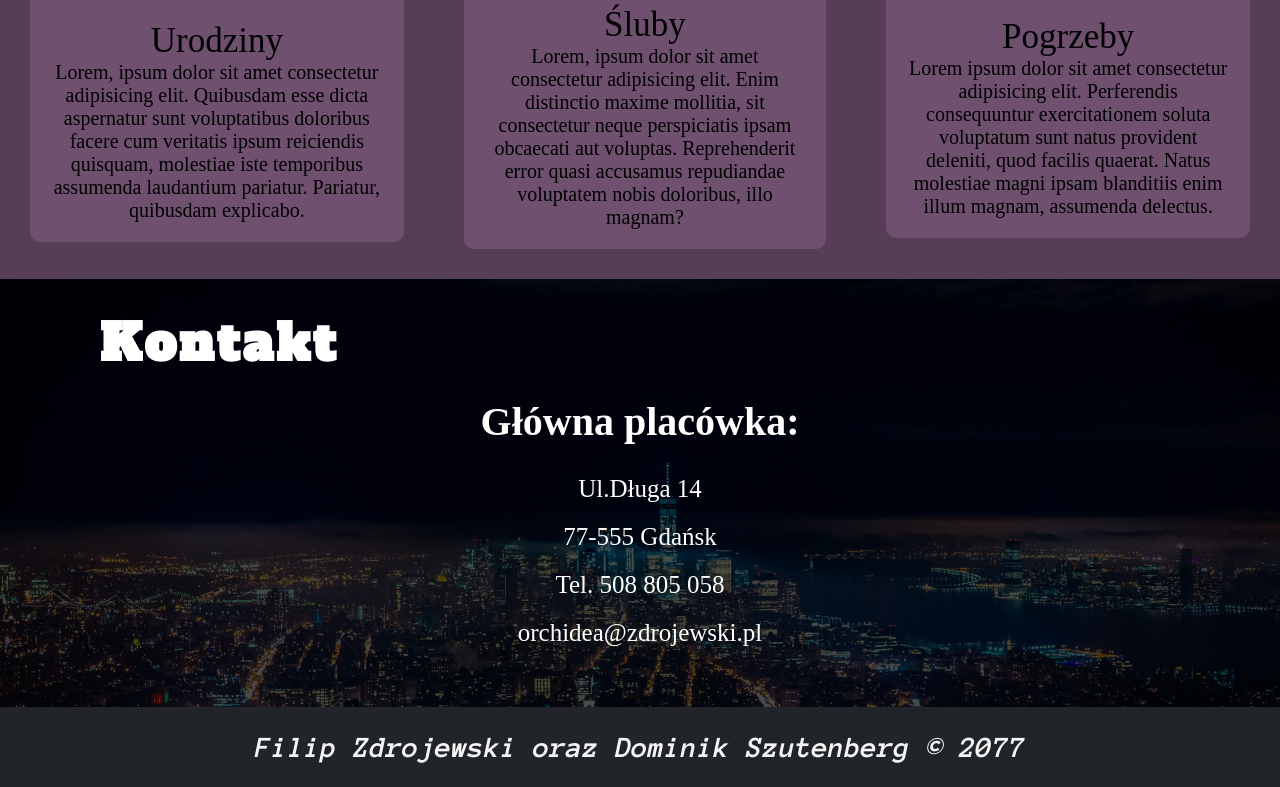
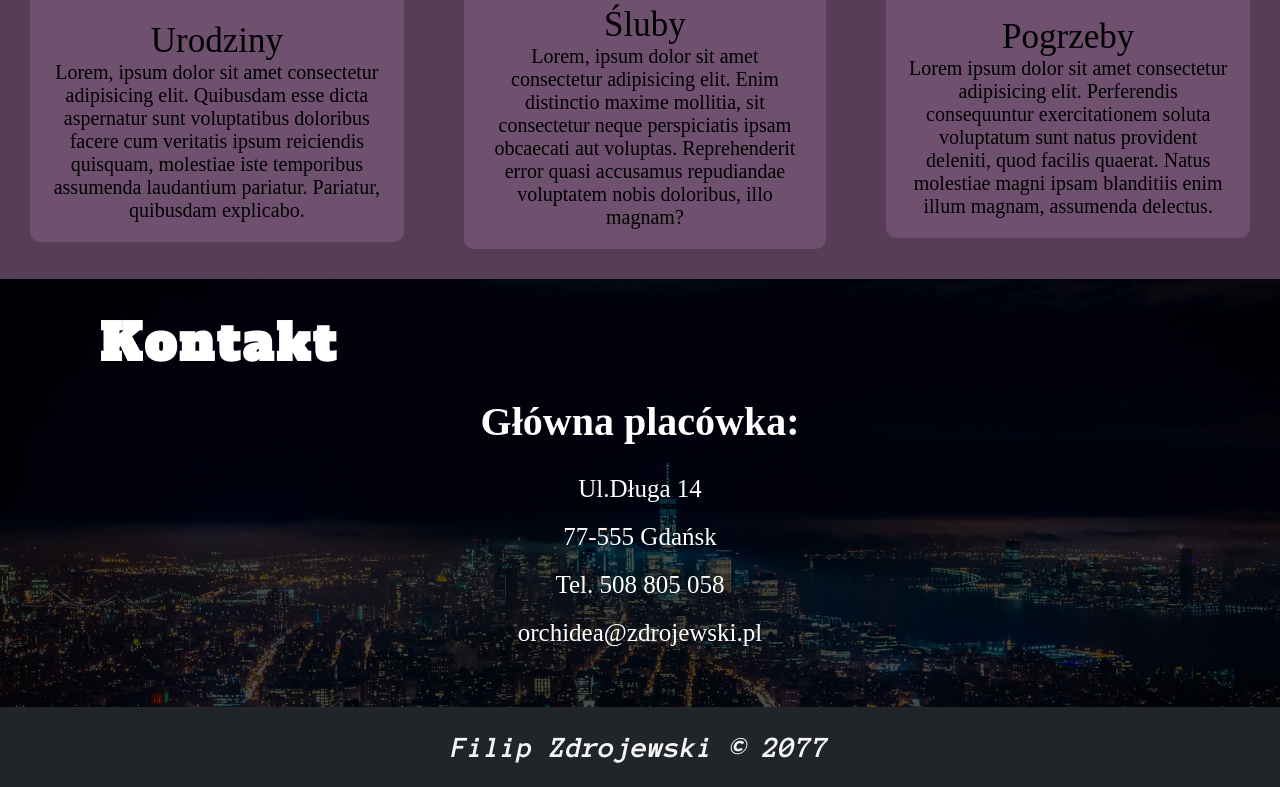
Before and after one commit to root102/Kwiaciarnia, a plain HTML site: page index.html in a window 1280 px wide. Shown: the part 2230-3017 px from the top of the page. Drawn offline with nearby package versions, Linux system fonts and the light colour scheme.

Commit message:
Update index.html

```diff
--- a/index.html
+++ b/index.html
@@ -139,7 +139,7 @@
         <div class="contactShadow"></div>
     </section>
     <footer>
-        <p>Filip Zdrojewski oraz Dominik Szutenberg &copy 2077</p>
+        <p>Filip Zdrojewski &copy 2077</p>
     </footer>
     <script src="https://unpkg.com/aos@2.3.1/dist/aos.js"></script>
     <script>
```
